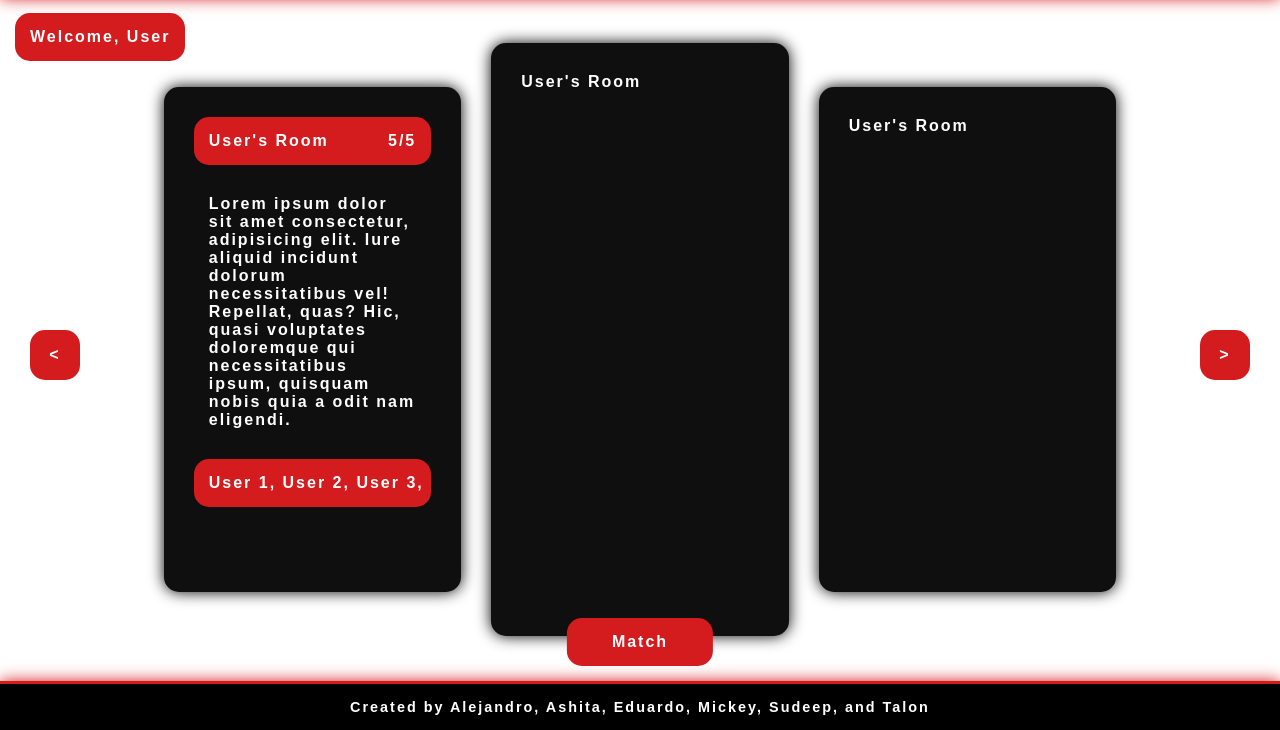
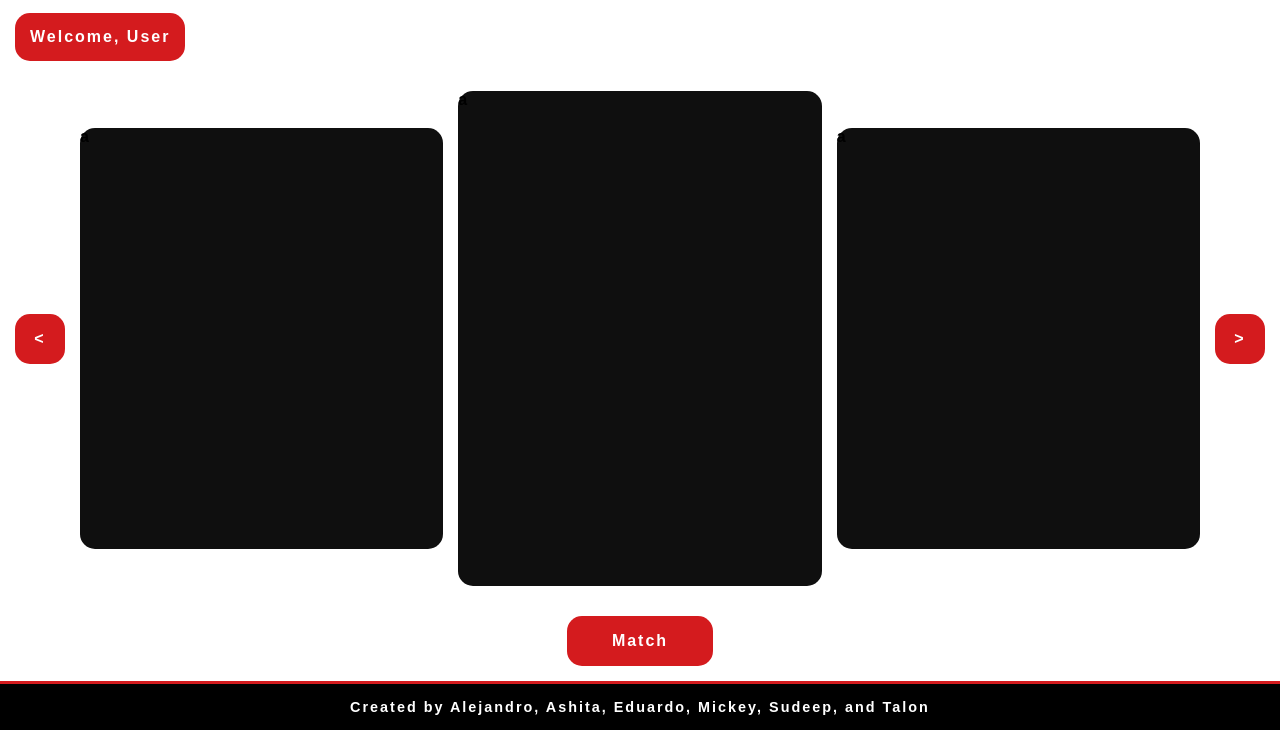
Before and after one commit to SudeepBiswa/MavStudy, a plain HTML site: page index.html in a window 1280 px wide. Shown: the part 70-800 px from the top of the page. Drawn offline with nearby package versions, Linux system fonts and the light colour scheme; a web font is replaced by a local one.

Commit message:
UI structure changes

```diff
--- a/index.html
+++ b/index.html
@@ -7,7 +7,7 @@
     <script type ="module" src="form.js" defer></script>
     <link rel="icon" href="images/favicon.png" type="image/x-icon">
     <link rel="stylesheet" href="main.css">
-    <link href="https://fonts.googleapis.com/css2?family=Material+Symbols+Rounded" rel="stylesheet" />
+    <link rel="stylesheet" href="https://fonts.googleapis.com/css2?family=Material+Symbols+Outlined:opsz,wght,FILL,GRAD@20..48,100..700,0..1,-50..200&icon_names=account_circle" />
 </head>
 <body>
     <header>
@@ -15,39 +15,30 @@
             <img src="images/favicon.png" id="logo">
             <a href="index.html">MavSTUDY</a>
         </div>
-        <span class="material-symbols-rounded" style="font-size: 35px;">account_circle</span>
+        <span class="material-symbols-outlined" style="font-size: 35px;">account_circle</span>
     </header>
     <div class="homeContainer">
-        <div class="welcomeMessage">
-            <h1>Welcome, User</h1>
-        </div>
         <div class="groupMatcher">
-            <div class="controls">
-                <h1 onclick=""><</h1>
-                <h2 onclick="">Match</h2>
-                <h1 onclick="">></h1>
+            <div class="topContainer">
+                <h1>Welcome, User</h1>
             </div>
-            <div class="groups">
-                <div class="group" style="height: 85%;">
-                    <div class="groupInfo">
-                        <div class="groupTitle">
-                            <h1>User's Room</h1>
-                            <h2>5/5</h2>
-                        </div>
-                        <div class="groupDescription">
-                            <h1>Lorem ipsum dolor sit amet consectetur, adipisicing elit. Iure aliquid incidunt dolorum necessitatibus vel! Repellat, quas? Hic, quasi voluptates doloremque qui necessitatibus ipsum, quisquam nobis quia a odit nam eligendi.</h1>
-                        </div>
-                        <div class="groupUsers">
-                            <h1>User 1, User 2, User 3, User 4, User 5</h1>
-                        </div>
+            <div class="centerContainer">
+                <button onclick=""><</button>
+                <div class="groups">
+                    <div class="group" style="height: 85%;">
+                        a
+                    </div>
+                    <div class="group">
+                        a
+                    </div>
+                    <div class="group" style="height: 85%;">
+                        a
                     </div>
                 </div>
-                <div class="group">
-                    <h1>User's Room</h1>
-                </div>
-                <div class="group" style="height: 85%;">
-                    <h1>User's Room</h1>
-                </div>
+                <button onclick="">></button>
+            </div>
+            <div class="bottomContainer">
+                <button onclick="">Match</button>
             </div>
         </div>
     </div>
--- a/main.css
+++ b/main.css
@@ -67,7 +67,6 @@ header{
     gap: 15px;
     border-radius: 0;
     border-bottom: 3px solid var(--red);
-    box-shadow: 0 0 15px var(--red);
 }
 header .headerText{
     display: flex;
@@ -111,126 +110,107 @@ header .headerText img{
     flex-direction: column;
     justify-content: start;
 }
-.homeContainer .welcomeMessage{
-    position: absolute;
-    display: flex;
-    width: fit-content;
-    margin: 0;
-    padding: 15px;
-    gap: 15px;
-    color: white;
-    background-color: var(--red);
-}
 .groupMatcher{
     position: relative;
     display: flex;
     width: 100%;
     margin: 0;
-    padding: 15px;
+    padding: 0;
     flex-grow: 1;
     gap: 30px;
     justify-content: center;
     align-items: stretch;
+    flex-direction: column;
 }
-.groupMatcher .controls{
-    position: absolute;
+.groupMatcher .topContainer{
+    position: relative;
     display: flex;
     width: 100%;
-    height: 100%;
+    margin: 0;
+    padding: 0;
+    justify-content: start;
+    align-items: center;
+}
+.groupMatcher .topContainer h1{
+    width: fit-content;
     margin: 0;
     padding: 15px;
+    color: white;
+    background-color: var(--red);
+}
+.groupMatcher .centerContainer{
+    position: relative;
+    display: flex;
+    width: 100%;
+    min-height: 0;
+    margin: 0;
+    padding: 0;
     justify-content: space-between;
+    align-items: stretch;
+    flex: 1;
+    gap: 15px;
+}
+.groupMatcher .bottomContainer{
+    position: relative;
+    display: flex;
+    width: 100%;
+    margin: 0;
+    padding: 0;
+    justify-content: center;
     align-items: center;
 }
-.groupMatcher .controls h1{
+.groupMatcher .centerContainer button{
     display: flex;
     color: white;
     background-color: var(--red);
     cursor: pointer;
     width: 50px;
+    height: 50px;
+    margin: auto 0;
+    padding: 0;
     aspect-ratio: 1 / 1;
     justify-content: center;
     align-items: center;
+    border: none;
 }
-.groupMatcher .controls h1:hover{
-    background-color: var(--lightGrey);
-    box-shadow: 0 0 15px var(--darkGrey);
+.groupMatcher .centerContainer button:hover{
+    filter: brightness(0.8);
+    transform: scale(1.1);
 }
-.groupMatcher .controls h2{
-    position: absolute;
-    width: fit-content;
-    margin: 0;
-    padding: 15px 45px;
-    bottom: 15px;
-    left: 50%;
-    transform: translateX(-50%);
+.groupMatcher .bottomContainer button{
+    display: flex;
     color: white;
     background-color: var(--red);
     cursor: pointer;
+    width: fit-content;
+    height: 50px;
+    margin: 0;
+    padding: 15px 45px;
+    justify-content: center;
+    align-items: center;
+    border: none;
 }
-.groupMatcher .controls h2:hover{
-    background-color: var(--lightGrey);
-    box-shadow: 0 0 15px var(--darkGrey);
+.groupMatcher .bottomContainer button:hover{
+    filter: brightness(0.8);
+    transform: scale(1.1);
 }
-.groupMatcher .groups{
-    display: flex;
-    width: 100%;
-    margin: 0;
-    padding: 15px;
-    flex: 1;
-    gap: 30px;
-    justify-content: center;
-}
-.groupMatcher .groups .group{
-    display: flex;
-    width: 25%;
-    height: 100%;
-    margin: auto 0;
-    padding: 30px;
-    color: white;
-    background-color: var(--darkGrey);
-    box-shadow: 0 0 15px black;
-    flex-direction: column;
-    gap: 15px;
-}
-.groupMatcher .groups .group .groupInfo{
+.groupMatcher .centerContainer .groups{
     display: flex;
     width: 100%;
     margin: 0;
     padding: 0;
+    flex: 1;
     gap: 15px;
-    flex-direction: column;
-    justify-content: space-between;
+    align-items: center;
 }
-.groupMatcher .groups .group .groupInfo .groupTitle{
+.groupMatcher .centerContainer .groups .group{
     display: flex;
     width: 100%;
-    height: fit-content;
+    height: 100%;
     margin: 0;
-    padding: 15px;
-    justify-content: space-between;
-    color: white;
-    background-color: var(--red);
-}
-.groupMatcher .groups .group .groupInfo .groupDescription{
-    display: flex;
-    width: 100%;
-    height: fit-content;
-    margin: 0;
-    padding: 15px;
-    justify-content: space-between;
-    color: white;
-}
-.groupMatcher .groups .group .groupInfo .groupUsers{
-    display: block;
-    width: 100%;
-    margin: 0;
-    padding: 15px;
-    color: white;
-    background-color: var(--red);
-    overflow-x: scroll;
-    white-space: nowrap;
-    z-index: 1;
+    padding: 0;
+    flex: 1;
+    background-color: var(--darkGrey);
 }
 .container{
     position: relative;
@@ -351,20 +331,23 @@ footer{
     color: white;
     border-radius: 0;
     border-top: 3px solid var(--red);
-    box-shadow: 0 0 15px var(--red);
 }
 /* Google Material Icons */
-.material-symbols-rounded{
-    font-family: 'Material Symbols Rounded';
+.material-symbols-outlined{
     font-variation-settings:
         'FILL' 0,
-        'wght' 400,
+        'wght' 300,
         'GRAD' 0,
-        'opsz' 35;
+        'opsz' 24;
     cursor: pointer;
 }
-.material-symbols-rounded:hover{
-
+.material-symbols-outlined:hover{
+    font-variation-settings:
+        'FILL' 1,
+        'wght' 300,
+        'GRAD' 0,
+        'opsz' 24;
+    transform: scale(1.1);
 }
 /*Scrollbar*/
 ::-webkit-scrollbar{
```
